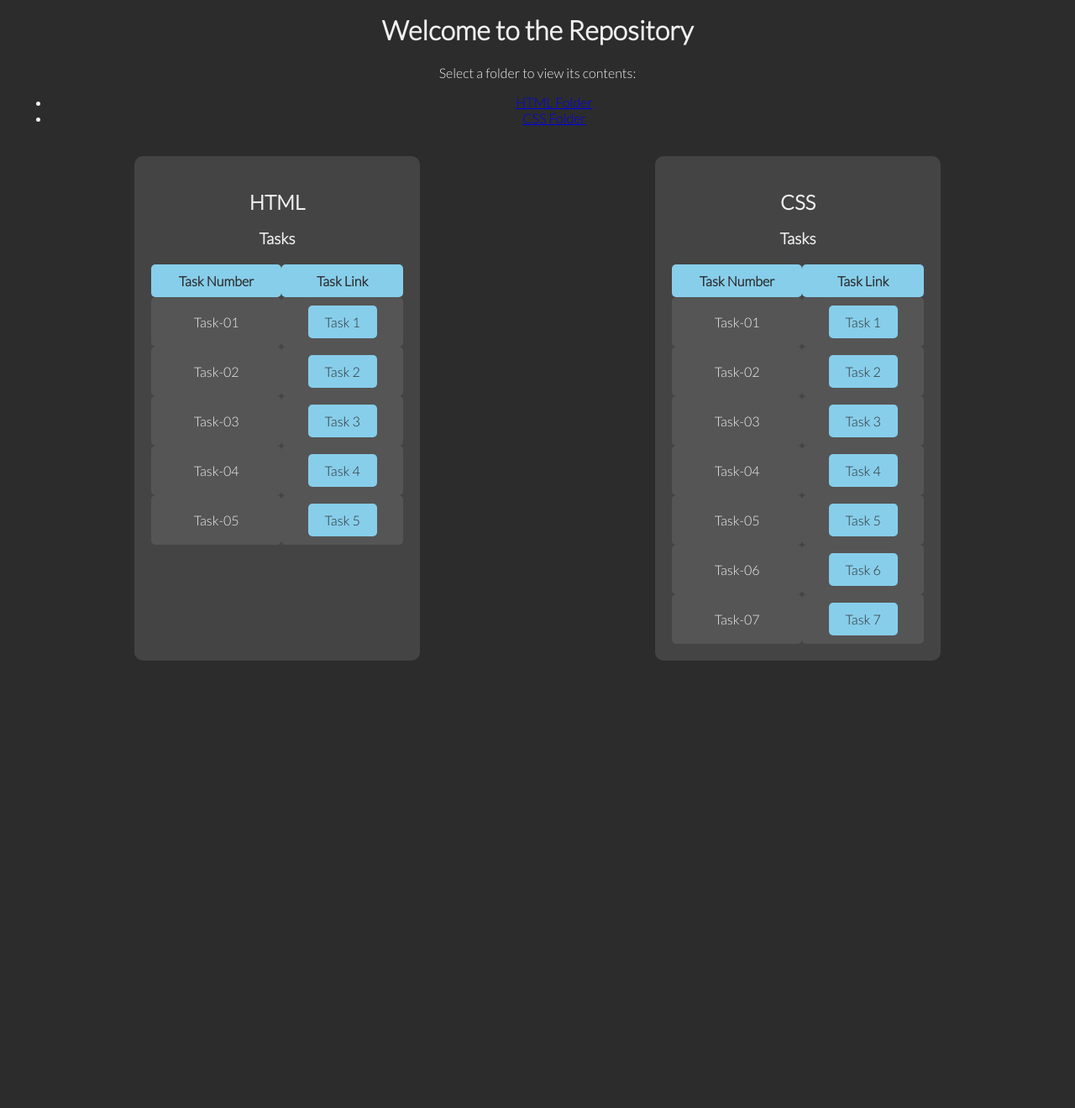
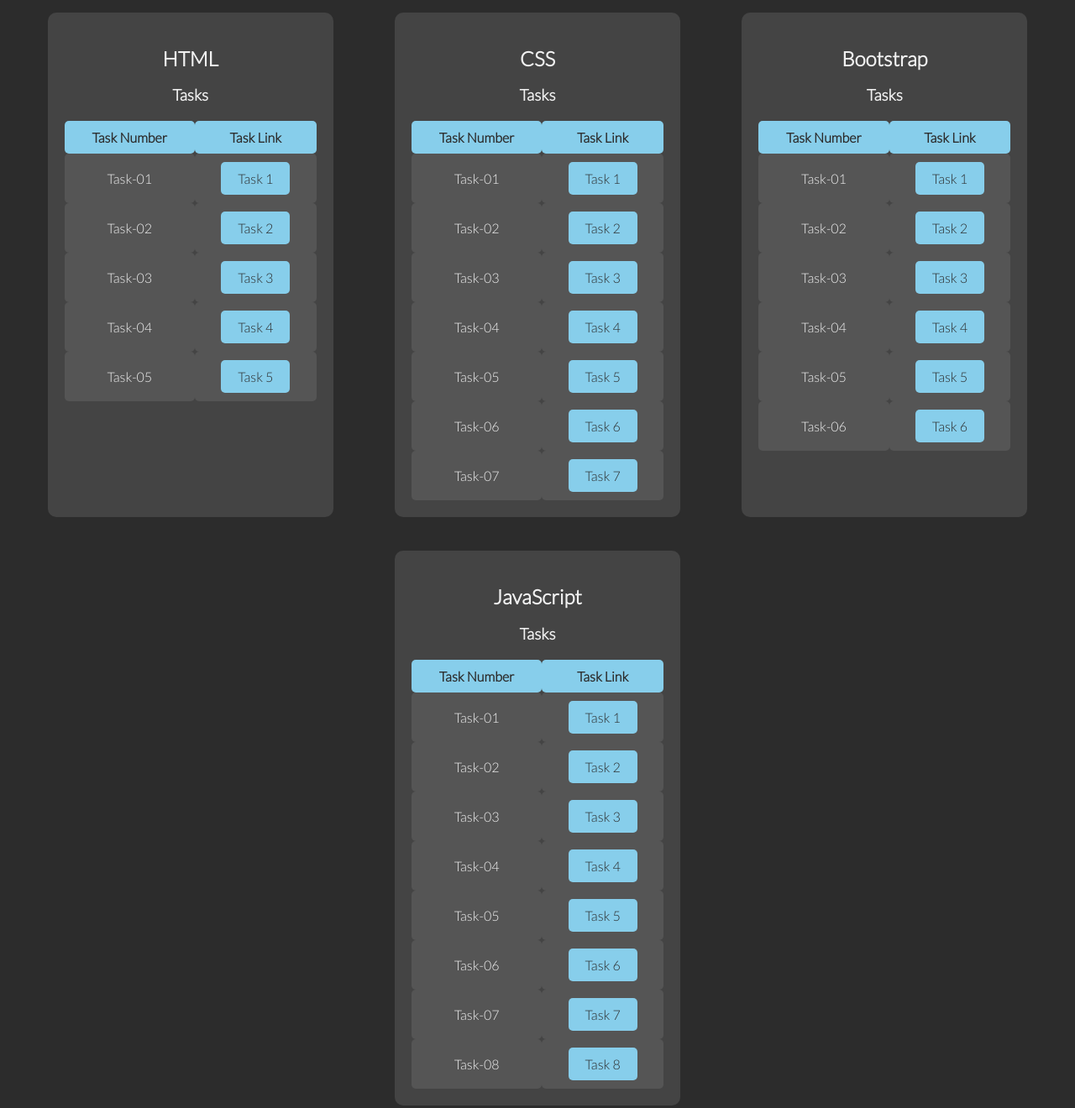
Before and after one commit to niladrik2001/MERN-FullStack-Course-2024, a plain HTML site: page index.html in a window 1280 px wide. Shown: the part 300-1620 px from the top of the page at 84% size. Before the commit the page ends 1127 px from the top, so only its background shows below. Drawn offline with Linux system fonts and the light colour scheme.

Commit message:
Update index.html

```diff
--- a/index.html
+++ b/index.html
@@ -3,7 +3,7 @@
 <head>
     <meta charset="UTF-8">
     <meta name="viewport" content="width=device-width, initial-scale=1.0">
-    <title>Repository Index</title>
+    <title>Tasks</title>
     <link href="https://fonts.googleapis.com/css2?family=Lato:wght@300&display=swap" rel="stylesheet">
     <style>
         body {
@@ -20,9 +20,11 @@
             padding: 20px;
             border-radius: 10px;
             margin: 20px;
+
         }
         .header h1, .header p {
             margin: 10px 0;
+
         }
         .content {
             padding: 20px;
@@ -80,17 +82,13 @@
     <div class="header">
         <h1>Niladri Kuity</h1>
         <h2>21BCE1368</h2>
-        <p>MERN Full Stack<br>VIT, CHENNAI</p>
+        <p>MERN Full Stack<br>
+            VIT, CHENNAI</p>
         <p>Time: 11:30am - 1:30 pm</p>
     </div>
     <div class="content">
-        <h1>Welcome to the Repository</h1>
-        <p>Select a folder to view its contents:</p>
-        <ul class="folder-list">
-            <li><a href="Assignment 1/html/">HTML Folder</a></li>
-            <li><a href="Assignment 1/css/">CSS Folder</a></li>
-        </ul>
         <div class="tasks-container">
+            <!-- HTML Tasks -->
             <div class="tasks">
                 <h2>HTML</h2>
                 <h3>Tasks</h3>
@@ -121,6 +119,7 @@
                     </tr>
                 </table>
             </div>
+            <!-- CSS Tasks -->
             <div class="tasks">
                 <h2>CSS</h2>
                 <h3>Tasks</h3>
@@ -159,6 +158,84 @@
                     </tr>
                 </table>
             </div>
+            <!-- Bootstrap Tasks -->
+            <div class="tasks">
+                <h2>Bootstrap</h2>
+                <h3>Tasks</h3>
+                <table>
+                    <tr>
+                        <th>Task Number</th>
+                        <th>Task Link</th>
+                    </tr>
+                    <tr>
+                        <td>Task-01</td>
+                        <td><a href="c:\Users\Niladri\Desktop\MERN-FullStack-Course-2024\Assignment 2\bootstrap\bsTask1.html">Task 1</a></td>
+                    </tr>
+                    <tr>
+                        <td>Task-02</td>
+                        <td><a href="c:\Users\Niladri\Desktop\MERN-FullStack-Course-2024\Assignment 2\bootstrap\bsTask2.html">Task 2</a></td>
+                    </tr>
+                    <tr>
+                        <td>Task-03</td>
+                        <td><a href="c:\Users\Niladri\Desktop\MERN-FullStack-Course-2024\Assignment 2\bootstrap\bsTask3.html">Task 3</a></td>
+                    </tr>
+                    <tr>
+                        <td>Task-04</td>
+                        <td><a href="c:\Users\Niladri\Desktop\MERN-FullStack-Course-2024\Assignment 2\bootstrap\bsTask4.html">Task 4</a></td>
+                    </tr>
+                    <tr>
+                        <td>Task-05</td>
+                        <td><a href="c:\Users\Niladri\Desktop\MERN-FullStack-Course-2024\Assignment 2\bootstrap\bsTask5.html">Task 5</a></td>
+                    </tr>
+                    <tr>
+                        <td>Task-06</td>
+                        <td><a href="c:\Users\Niladri\Desktop\MERN-FullStack-Course-2024\Assignment 2\bootstrap\bsTask6.html">Task 6</a></td>
+                    </tr>
+                </table>
+            </div>
+            <!-- JavaScript Tasks -->
+            <div class="tasks">
+                <h2>JavaScript</h2>
+                <h3>Tasks</h3>
+                <table>
+                    <tr>
+                        <th>Task Number</th>
+                        <th>Task Link</th>
+                    </tr>
+                    <tr>
+                        <td>Task-01</td>
+                        <td><a href="C:\Users\Niladri\Desktop\MERN-FullStack-Course-2024\Assignment 2\javascript\jsTask1.html">Task 1</a></td>
+                    </tr>
+                    <tr>
+                        <td>Task-02</td>
+                        <td><a href="C:\Users\Niladri\Desktop\MERN-FullStack-Course-2024\Assignment 2\javascript\jsTask2.html">Task 2</a></td>
+                    </tr>
+                    <tr>
+                        <td>Task-03</td>
+                        <td><a href="C:\Users\Niladri\Desktop\MERN-FullStack-Course-2024\Assignment 2\javascript\jsTask3.html">Task 3</a></td>
+                    </tr>
+                    <tr>
+                        <td>Task-04</td>
+                        <td><a href="C:\Users\Niladri\Desktop\MERN-FullStack-Course-2024\Assignment 2\javascript\jsTask4.html">Task 4</a></td>
+                    </tr>
+                    <tr>
+                        <td>Task-05</td>
+                        <td><a href="C:\Users\Niladri\Desktop\MERN-FullStack-Course-2024\Assignment 2\javascript\jsTask5.html">Task 5</a></td>
+                    </tr>
+                    <tr>
+                        <td>Task-06</td>
+                        <td><a href="C:\Users\Niladri\Desktop\MERN-FullStack-Course-2024\Assignment 2\javascript\jsTask6.html">Task 6</a></td>
+                    </tr>
+                    <tr>
+                        <td>Task-07</td>
+                        <td><a href="C:\Users\Niladri\Desktop\MERN-FullStack-Course-2024\Assignment 2\javascript\jsTask7.html">Task 7</a></td>
+                    </tr>
+                    <tr>
+                        <td>Task-08</td>
+                        <td><a href="C:\Users\Niladri\Desktop\MERN-FullStack-Course-2024\Assignment 2\javascript\jsTask8.html">Task 8</a></td>
+                    </tr>
+                </table>
+            </div>
         </div>
     </div>
 </body>
```
